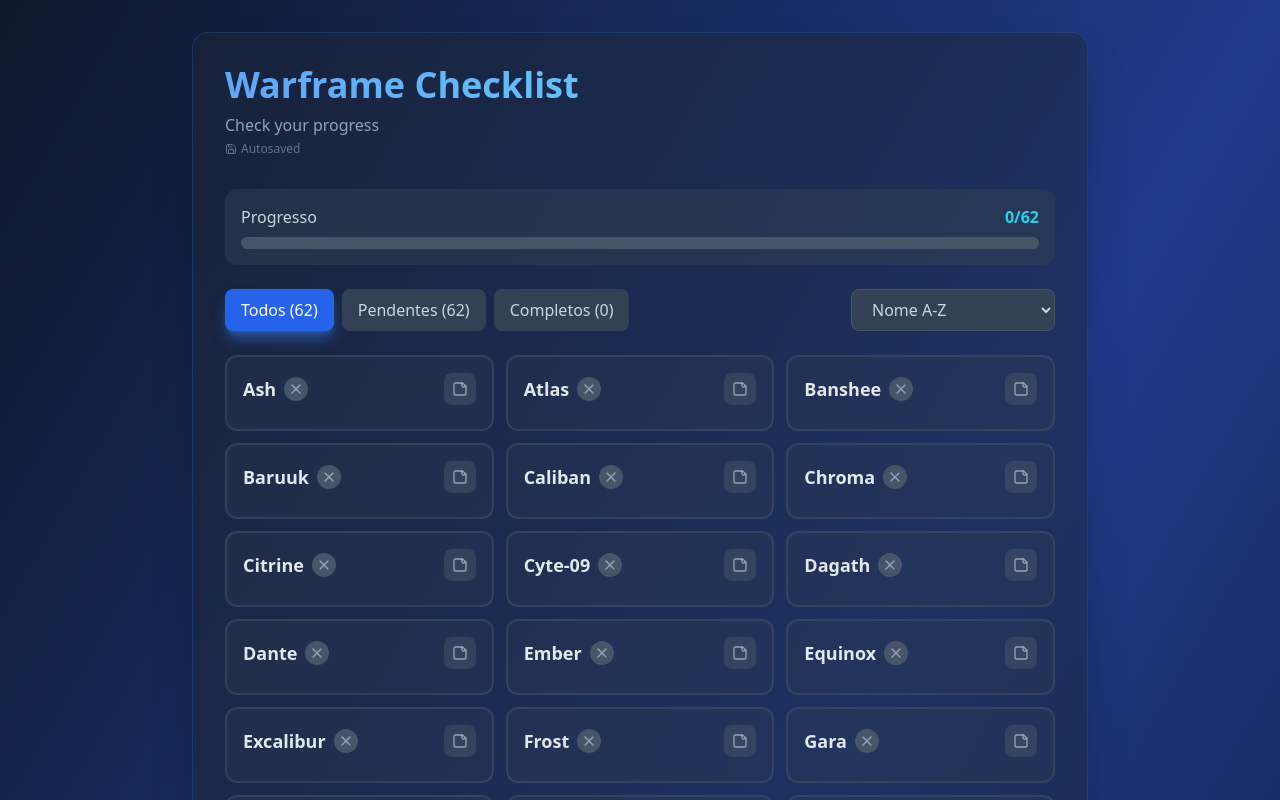
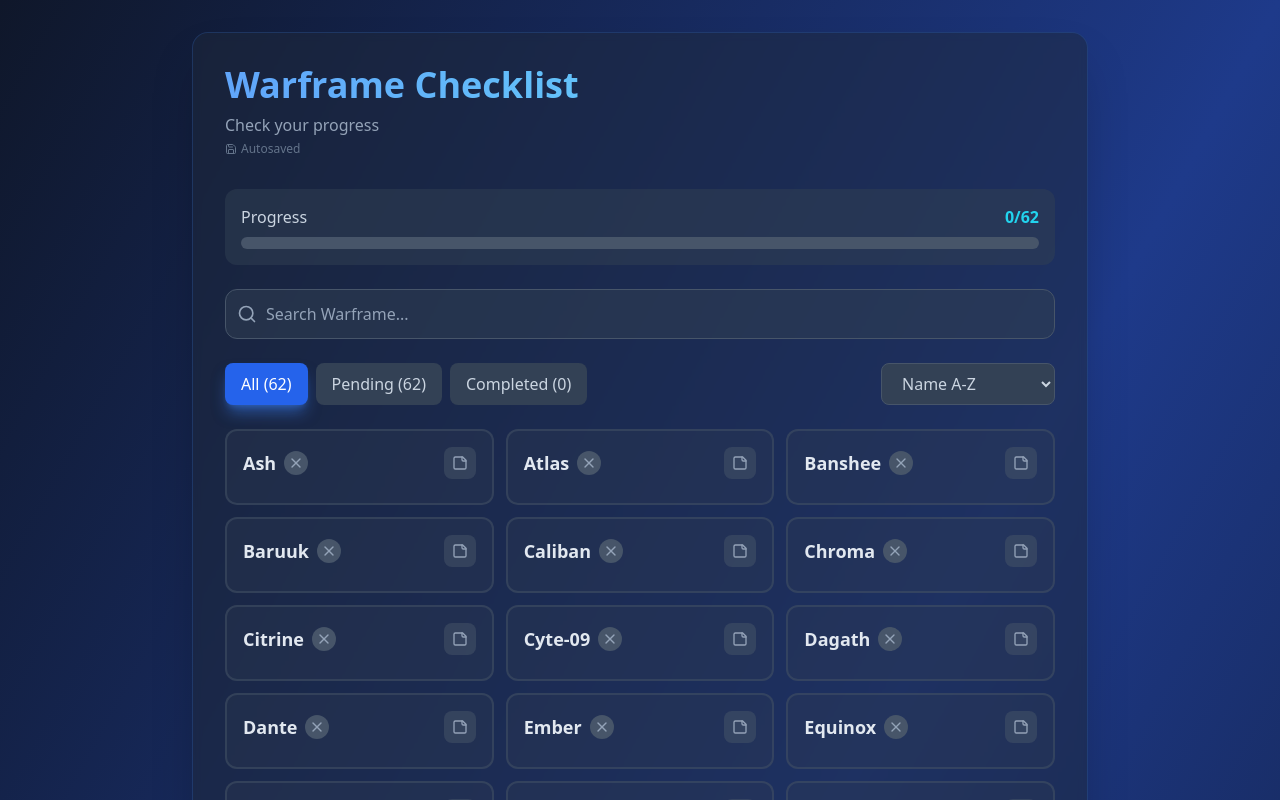
Before and after one commit to noobv0/warframe-tracker, a React (Create React App) app: page / in a window 1280 px wide. Shown: the top 800 px of the page. Built offline with nearby package versions, Linux system fonts and the light colour scheme.

Commit message:
Small fix
Add search bar

```diff
--- a/src/App.js
+++ b/src/App.js
@@ -1,5 +1,5 @@
 import React, { useState, useMemo, useEffect } from 'react';
-import { Check, X, StickyNote, Save } from 'lucide-react';
+import { Check, X, StickyNote, Save, Search } from 'lucide-react';
 
 const INITIAL_WARFRAMES = [
     { name: 'Ash', mastered: false, notes: '' },
@@ -83,6 +83,7 @@
     const [selectedWarframe, setSelectedWarframe] = useState(null);
     const [sortOrder, setSortOrder] = useState('name-asc');
     const [filter, setFilter] = useState('all');
+    const [searchQuery, setSearchQuery] = useState('');
 
     useEffect(() => {
         sessionStorage.setItem('warframeProgress', JSON.stringify(warframes));
@@ -104,6 +105,12 @@
     const sortedAndFiltered = useMemo(() => {
         let filtered = [...warframes];
 
+        if (searchQuery.trim()) {
+            filtered = filtered.filter(w =>
+                w.name.toLowerCase().includes(searchQuery.toLowerCase())
+            );
+        }
+
         if (filter === 'completed') {
             filtered = filtered.filter(w => w.mastered);
         } else if (filter === 'pending') {
@@ -124,7 +131,7 @@
         });
 
         return filtered;
-    }, [warframes, sortOrder, filter]);
+    }, [warframes, sortOrder, filter, searchQuery]);
 
     const completedCount = warframes.filter(w => w.mastered).length;
     const totalCount = warframes.length;
@@ -146,7 +153,7 @@
 
                     <div className="mb-6 bg-slate-700/50 rounded-xl p-4">
                         <div className="flex justify-between items-center mb-2">
-                            <span className="text-slate-300 font-medium">Progresso</span>
+                            <span className="text-slate-300 font-medium">Progress</span>
                             <span className="text-cyan-400 font-bold">{completedCount}/{totalCount}</span>
                         </div>
                         <div className="w-full bg-slate-600 rounded-full h-3 overflow-hidden">
@@ -154,6 +161,27 @@
                                 className="bg-gradient-to-r from-blue-500 to-cyan-400 h-full transition-all duration-500 ease-out"
                                 style={{ width: `${progress}%` }}
                             />
+                        </div>
+                    </div>
+
+                    <div className="mb-6">
+                        <div className="relative">
+                            <Search className="absolute left-3 top-1/2 transform -translate-y-1/2 w-5 h-5 text-slate-400" />
+                            <input
+                                type="text"
+                                placeholder="Search Warframe..."
+                                value={searchQuery}
+                                onChange={(e) => setSearchQuery(e.target.value)}
+                                className="w-full pl-10 pr-4 py-3 bg-slate-700/50 text-slate-200 rounded-xl border border-slate-600 focus:border-blue-500 focus:outline-none placeholder-slate-400"
+                            />
+                            {searchQuery && (
+                                <button
+                                    onClick={() => setSearchQuery('')}
+                                    className="absolute right-3 top-1/2 transform -translate-y-1/2 text-slate-400 hover:text-white transition-colors"
+                                >
+                                    <X className="w-5 h-5" />
+                                </button>
+                            )}
                         </div>
                     </div>
 
@@ -167,7 +195,7 @@
                                         : 'bg-slate-700 text-slate-300 hover:bg-slate-600'
                                 }`}
                             >
-                                Todos ({totalCount})
+                                All ({totalCount})
                             </button>
                             <button
                                 onClick={() => setFilter('pending')}
@@ -177,7 +205,7 @@
                                         : 'bg-slate-700 text-slate-300 hover:bg-slate-600'
                                 }`}
                             >
-                                Pendentes ({totalCount - completedCount})
+                                Pending ({totalCount - completedCount})
                             </button>
                             <button
                                 onClick={() => setFilter('completed')}
@@ -187,7 +215,7 @@
                                         : 'bg-slate-700 text-slate-300 hover:bg-slate-600'
                                 }`}
                             >
-                                Completos ({completedCount})
+                                Completed ({completedCount})
                             </button>
                         </div>
 
@@ -197,10 +225,10 @@
                                 onChange={(e) => setSortOrder(e.target.value)}
                                 className="px-4 py-2 bg-slate-700 text-slate-300 rounded-lg border border-slate-600 focus:border-blue-500 focus:outline-none font-medium"
                             >
-                                <option value="name-asc">Nome A-Z</option>
-                                <option value="name-desc">Nome Z-A</option>
-                                <option value="status-asc">Pendentes Primeiro</option>
-                                <option value="status-desc">Completos Primeiro</option>
+                                <option value="name-asc">Name A-Z</option>
+                                <option value="name-desc">Name Z-A</option>
+                                <option value="status-asc">Pending First</option>
+                                <option value="status-desc">Completed First</option>
                             </select>
                         </div>
                     </div>
@@ -247,7 +275,7 @@
                                                     ? 'bg-blue-500/30 text-blue-300 hover:bg-blue-500/50'
                                                     : 'bg-slate-600/50 text-slate-400 hover:bg-slate-600'
                                             }`}
-                                            title="Adicionar nota"
+                                            title="Add note"
                                         >
                                             <StickyNote className="w-4 h-4" />
                                         </button>
@@ -264,13 +292,18 @@
 
                     {sortedAndFiltered.length === 0 && (
                         <div className="text-center py-12 text-slate-400">
-                            Nenhum warframe encontrado com este filtro.
+                            {searchQuery ? (
+                                <>
+                                    No warframe found with "<span className="text-blue-400 font-semibold">{searchQuery}</span>"
+                                </>
+                            ) : (
+                                'No warframe found with this filter.'
+                            )}
                         </div>
                     )}
                 </div>
             </div>
 
-            {/* Modal de Notas */}
             {selectedWarframe !== null && (
                 <div className="fixed inset-0 bg-black/70 backdrop-blur-sm flex items-center justify-center p-4 z-50">
                     <div className="bg-slate-800 rounded-2xl border-2 border-blue-500/30 p-6 max-w-md w-full shadow-2xl">
@@ -288,7 +321,7 @@
 
                         <textarea
                             defaultValue={warframes[selectedWarframe].notes}
-                            placeholder="Adicione suas notas aqui... (ex: mods necessários, recursos faltando, etc.)"
+                            placeholder="Add your notes here... (e.g. required mods, missing resources, etc.)"
                             className="w-full h-32 bg-slate-700 text-slate-200 rounded-lg p-3 border border-slate-600 focus:border-blue-500 focus:outline-none resize-none"
                             autoFocus
                         />
@@ -301,13 +334,13 @@
                                 }}
                                 className="flex-1 bg-blue-600 hover:bg-blue-700 text-white font-semibold py-2 px-4 rounded-lg transition-colors"
                             >
-                                Salvar
+                                Save
                             </button>
                             <button
                                 onClick={() => setSelectedWarframe(null)}
                                 className="flex-1 bg-slate-700 hover:bg-slate-600 text-slate-300 font-semibold py-2 px-4 rounded-lg transition-colors"
                             >
-                                Cancelar
+                                Cancel
                             </button>
                         </div>
                     </div>
```
